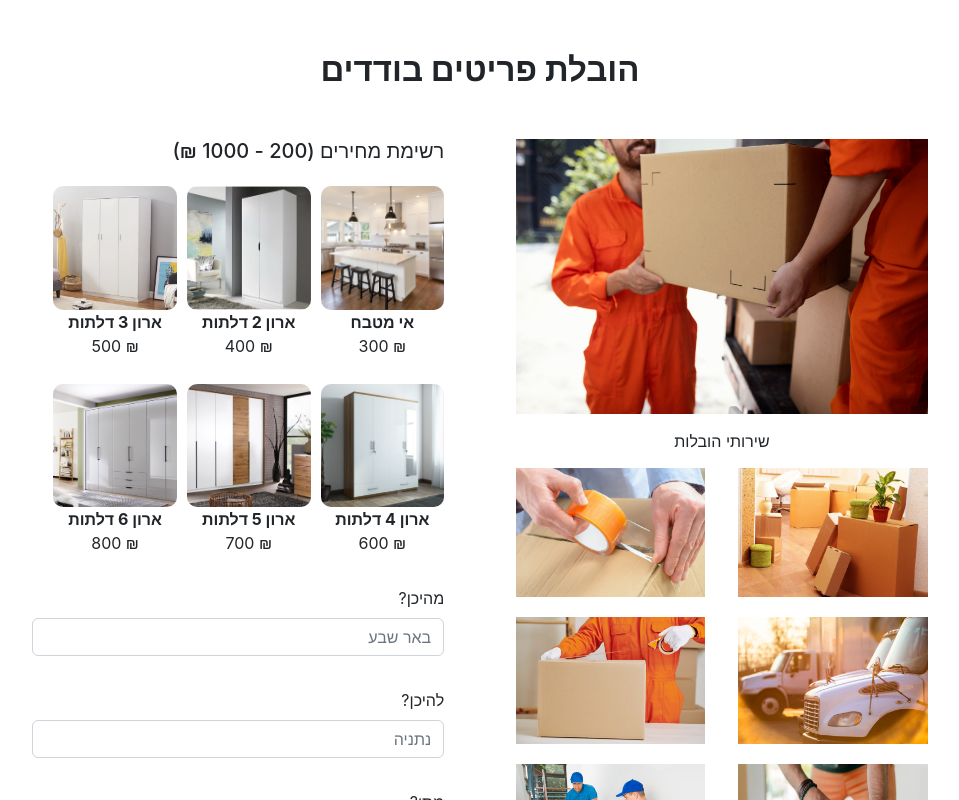
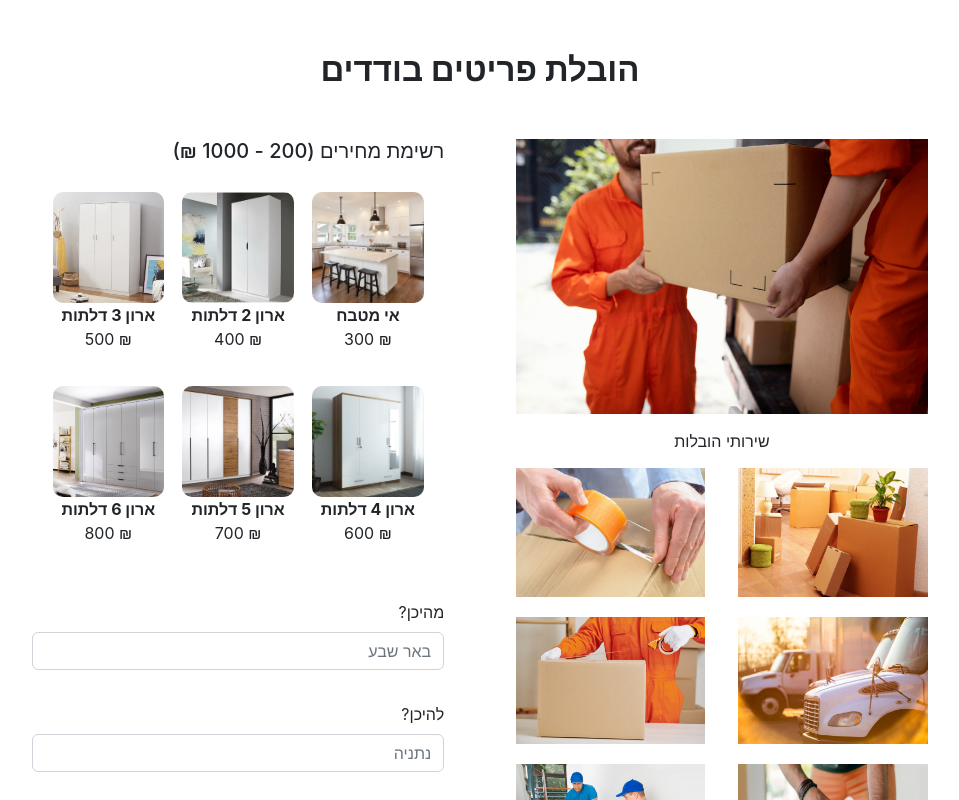
Before and after one commit to binyaalex/moving, a React (Create React App) app: page /transportfewitems in a window 1280 px wide. Shown: the part 557-1357 px from the top of the page, without its empty margins (160-1119 px from the left). Built offline with nearby package versions, Linux system fonts and the light colour scheme; a web font is replaced by a local one.

Commit message:
itemlist css fix

```diff
--- a/src/components/repeats/itemList/ItemList.css
+++ b/src/components/repeats/itemList/ItemList.css
@@ -2,15 +2,16 @@
     display: flex;
     flex-wrap: wrap;
     width: 100%;
-    gap: 10px;
-    padding: 15px 0;
+    gap: 5%;
+    padding: 5%;
 }
 
 .item {
     width: 30%;
+    margin-bottom: 5%;
 }
 
-.item > div {
+.item>div {
     font-size: 16px;
 }
 
--- a/src/components/storage/Storage.css
+++ b/src/components/storage/Storage.css
@@ -202,3 +202,7 @@
 .cube {
   border-radius: 0 !important;
 }
+
+.onlineStorageForm {
+  width: 33%;
+}
```
